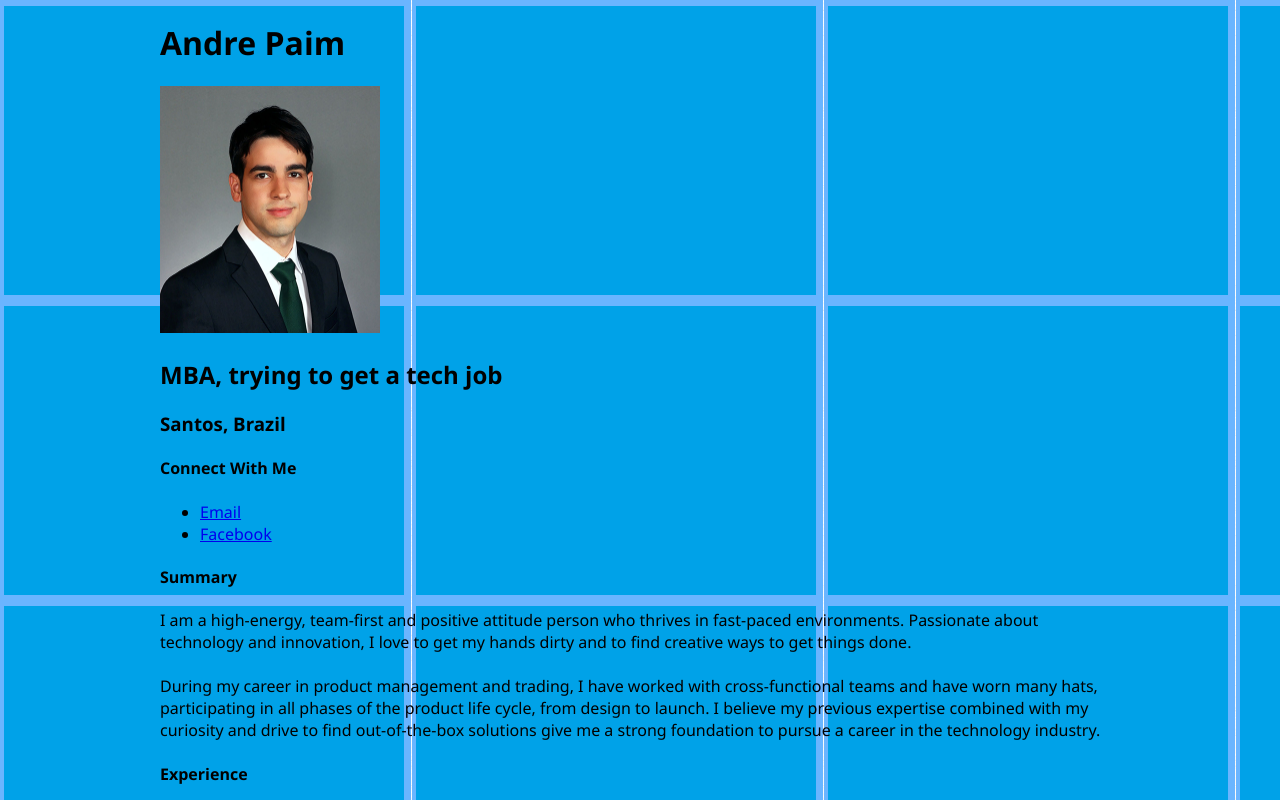
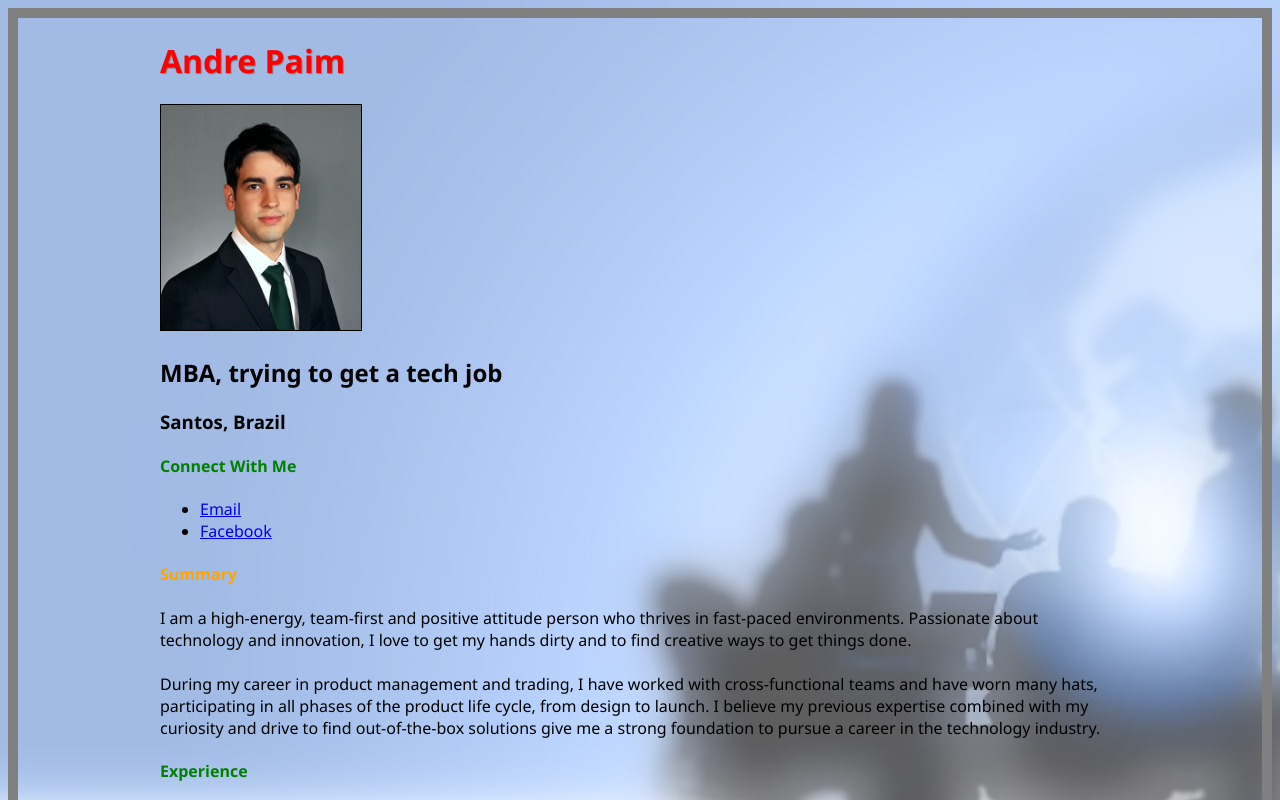
Before and after one commit to andre-paim/andre-paim.github.io, a plain HTML site: page index.html in a window 1280 px wide. Shown: the top 800 px of the page. Drawn offline with nearby package versions, Linux system fonts and the light colour scheme.

Commit message:
made page more awesome

```diff
--- a/index.html
+++ b/index.html
@@ -10,9 +10,7 @@
   <div id="wrapper">
     <h1>Andre Paim</h1>
     <p>
-      <img src="AndrePaim.jpg" style="
-          width: 220px;
-      ">
+      <img src="AndrePaim.jpg">
     </p>
     <h2>MBA, trying to get a tech job</h2>
     <h3>Santos, Brazil</h3>
@@ -24,7 +22,7 @@
       </ul>
     </div>
     <div>
-      <h4>Summary</h4>
+      <h4 id="summary">Summary</h4>
       <p>
         I am a high-energy, team-first and positive attitude person who thrives in fast-paced environments. Passionate about technology and innovation, I love to get my hands dirty and to find creative ways to get things done. <br><br>
 
@@ -61,7 +59,7 @@
       </div>
     </div>
     <div>
-      <h4>Skills</h4>
+      <h4 class="unicorns">Skills</h4>
       <ul>
         <li>Technology</li>
         <li>PM</li>
@@ -69,7 +67,7 @@
       </ul>
     </div>
     <div>
-      <h4>Hobbies</h4>
+      <h4 class="unicorns">Hobbies</h4>
       <ul>
         <li>Boxing</li>
       </ul>
--- a/style.css
+++ b/style.css
@@ -1,10 +1,35 @@
 body {
   font-family: 'segoe ui', arial, sans-serif;
   font-weight: 300;
-  background-image: url(linedpaper2.png);
-  background-repeat: repeat;
+  background-image: url(background.jpg);
+  background-attachment: fixed;
+  border-color: grey;
+  border-spacing: 10px;
+  border-width: 10px;
+  border-style: solid;
 }
 #wrapper {
   width: 960px;
   margin: 20px auto 20px auto;
 }
+h1 {
+	color: red;
+	font-weight: 1000;
+	text-shadow: 1px 1px 1px grey;
+	/*comment test*/
+}
+h4 {
+	color: green;
+}
+#summary {
+	color: orange;
+}
+.unicorns {
+	color: purple;
+}
+img {
+	width: 200px;
+	border-color: black;
+  	border-width: 1px;
+  	border-style: solid;
+}
```
Also changed, not shown: background.jpg (added).
